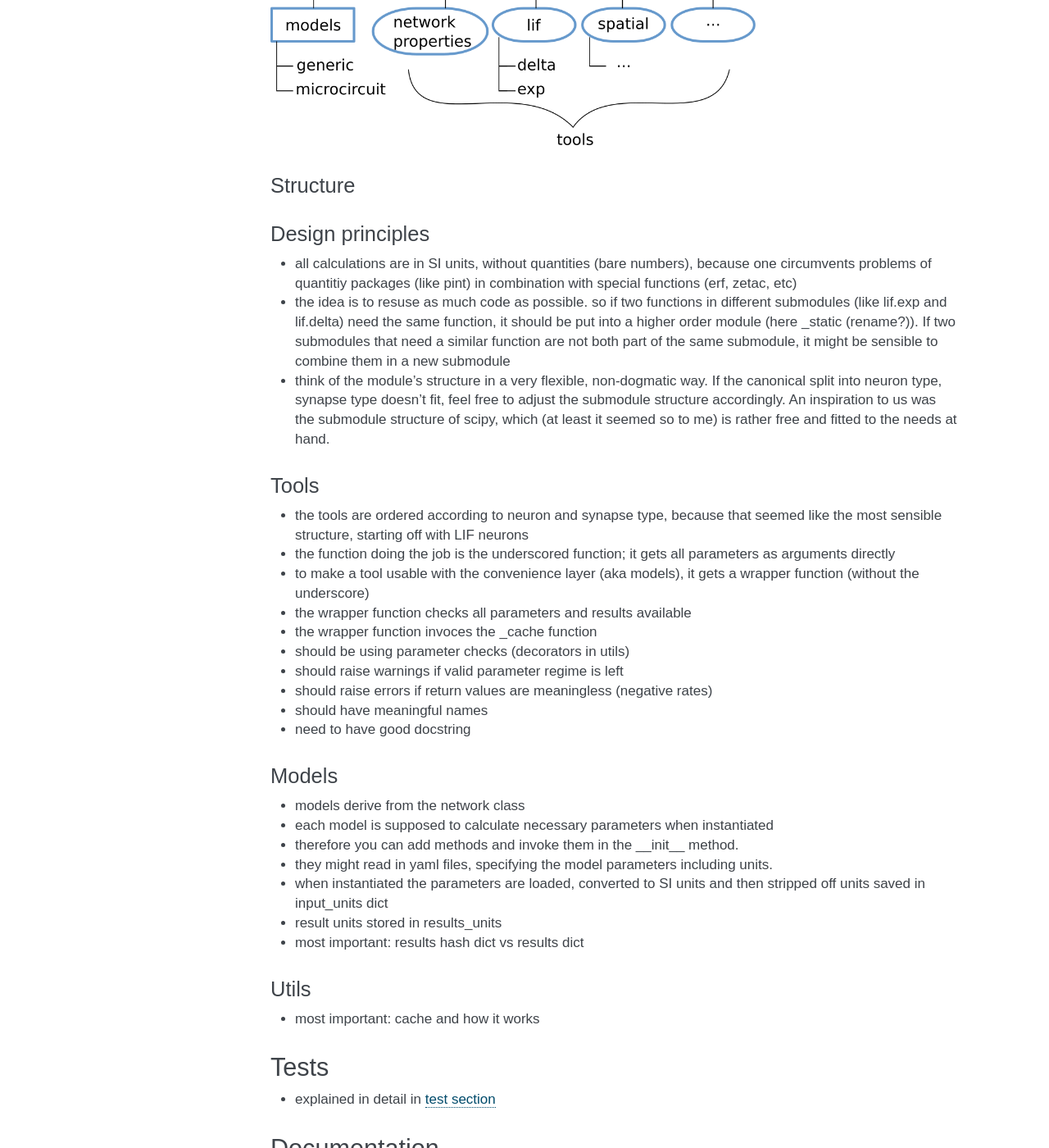
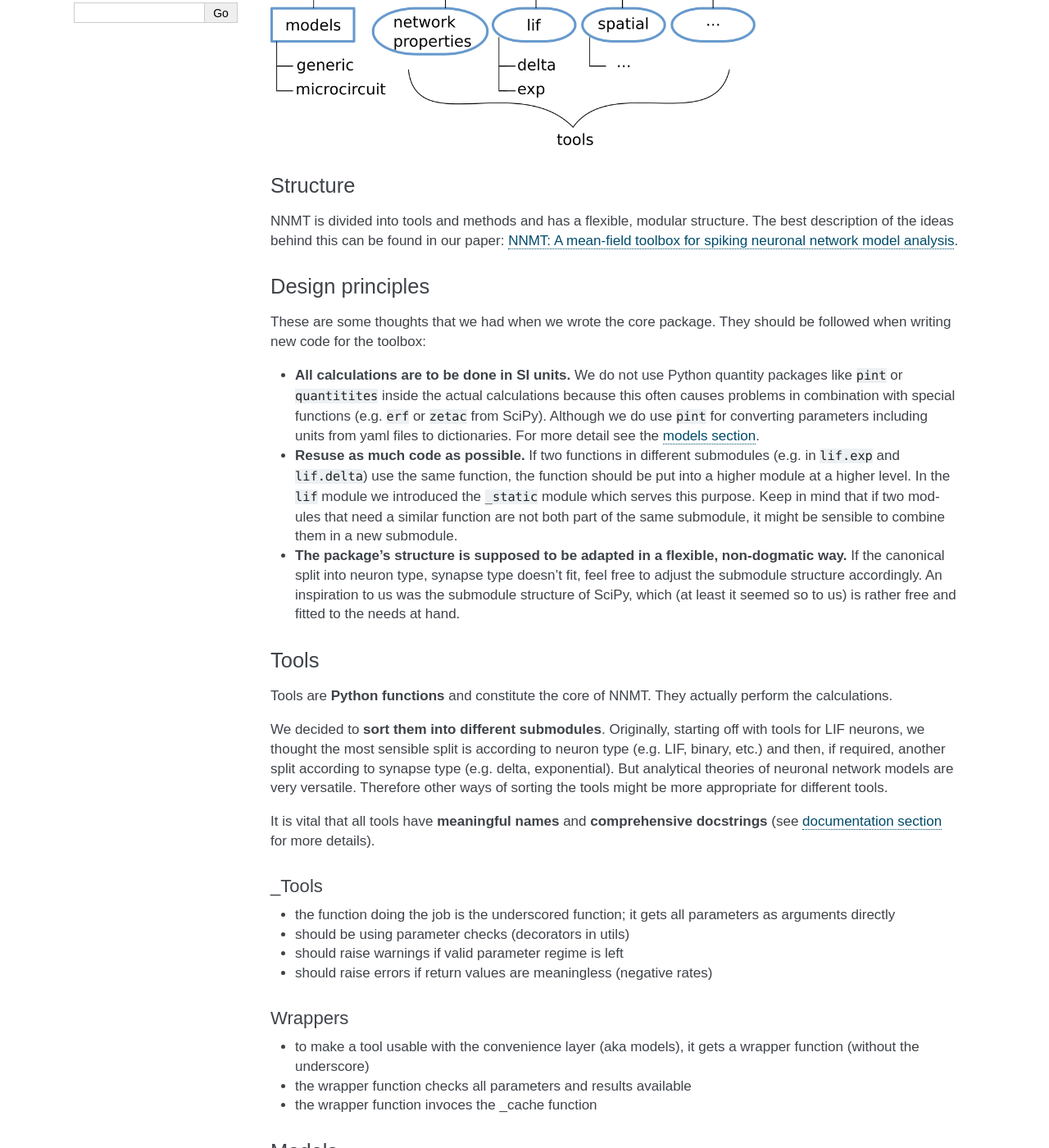
Before and after one commit to INM-6/nnmt, a Sphinx documentation site: the page built from docs/source/contributor_guide.rst, in a window 1280 px wide and 1400 px high, scrolled down 632 px. Shown: the whole window at 82% size. Built offline with Sphinx 7.4.7, drawn with Linux system fonts in a browser that asks for light colours; formulas are drawn with MathJax 3; pages that are not in the unit, such as notebooks, are missing from menus.

Commit message:
Add section on structure, design principles and tools

```diff
--- a/docs/source/contributor_guide.rst
+++ b/docs/source/contributor_guide.rst
@@ -39,40 +39,70 @@
 Structure
 =========
 
+NNMT is divided into tools and methods and has a flexible, modular structure.
+The best description of the ideas behind this can be found in our paper:
+`NNMT: A mean-field toolbox for spiking neuronal network model analysis <add missing link>`_.
 
 Design principles
 =================
 
-- all calculations are in SI units, without quantities (bare numbers), because
-  one circumvents problems of quantitiy packages (like pint) in combination
-  with special functions (erf, zetac, etc)
-- the idea is to resuse as much code as possible. so if two functions in
-  different submodules (like lif.exp and lif.delta) need the same function, it
-  should be put into a higher order module (here _static (rename?)). If two
-  submodules that need a similar function are not both part of the same
-  submodule, it might be sensible to combine them in a new submodule
-- think of the module's structure in a very flexible, non-dogmatic way. If the
-  canonical split into neuron type, synapse type doesn't fit, feel free to
-  adjust the submodule structure accordingly. An inspiration to us was the
-  submodule structure of scipy, which (at least it seemed so to me) is rather
-  free and fitted to the needs at hand.
+These are some thoughts that we had when we wrote the core package. They should
+be followed when writing new code for the toolbox:
+
+- **All calculations are to be done in SI units.** We do not use Python
+  quantity packages like ``pint`` or ``quantitites`` inside the actual
+  calculations because this often causes problems in combination with special
+  functions (e.g. ``erf`` or ``zetac`` from SciPy). Although we do use
+  ``pint`` for converting parameters including units from yaml files to
+  dictionaries. For more detail see the :ref:`models section <subsec models>`.
+- **Resuse as much code as possible.** If two functions in
+  different submodules (e.g. in ``lif.exp`` and ``lif.delta``) use the same
+  function, the function should be put into a higher module at a higher level.
+  In the ``lif`` module we introduced the ``_static`` module which serves this
+  purpose. Keep in mind that if two modules that need a similar function are
+  not both part of the same submodule, it might be sensible to combine them in
+  a new submodule.
+- **The package's structure is supposed to be adapted in a flexible,
+  non-dogmatic way.** If the canonical split into neuron type, synapse type
+  doesn't fit, feel free to adjust the submodule structure accordingly. An
+  inspiration to us was the submodule structure of SciPy, which (at least
+  it seemed so to us) is rather free and fitted to the needs at hand.
 
 Tools
 =====
 
-- the tools are ordered according to neuron and synapse type, because that
-  seemed like the most sensible structure, starting off with LIF neurons
+Tools are **Python functions** and constitute the core of NNMT. They actually
+perform the calculations.
+
+We decided to **sort them into different submodules**. Originally, starting off
+with tools for LIF neurons, we thought the most sensible split is according to
+neuron type (e.g. LIF, binary, etc.) and then, if required, another split
+according to synapse type (e.g. delta, exponential). But analytical theories of
+neuronal network models are very versatile. Therefore other ways of sorting the
+tools might be more appropriate for different tools.
+
+It is vital that all tools have **meaningful names** and
+**comprehensive docstrings** (see :ref:`documentation section <subsec docs>`
+for more details).
+
+_Tools
+******
+
 - the function doing the job is the underscored function; it gets all
   parameters as arguments directly
+- should be using parameter checks (decorators in utils)
+- should raise warnings if valid parameter regime is left
+- should raise errors if return values are meaningless (negative rates)
+
+Wrappers
+********
+
 - to make a tool usable with the convenience layer (aka models), it gets a
   wrapper function (without the underscore)
 - the wrapper function checks all parameters and results available
 - the wrapper function invoces the _cache function
-- should be using parameter checks (decorators in utils)
-- should raise warnings if valid parameter regime is left
-- should raise errors if return values are meaningless (negative rates)
-- should have meaningful names
-- need to have good docstring
+
+.. _subsec models:
 
 Models
 ======
```
Also changed, not shown: other parts of docs/source/contributor_guide.rst (+3 -0 lines).
